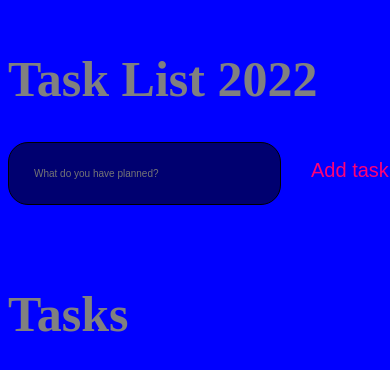
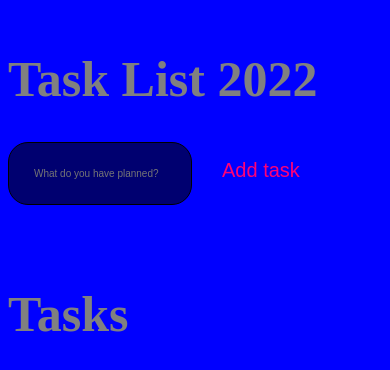
Before and after one commit to honeyposh/react-todo, a React (Create React App) app: page / in a window 390 px wide. Shown: the top 370 px of the page. Built offline with nearby package versions, Linux system fonts and the light colour scheme.

Commit message:
media queries

```diff
--- a/src/components/Input.module.css
+++ b/src/components/Input.module.css
@@ -16,10 +16,11 @@ button {
 }
 @media (max-width: 768px) {
   input {
-    width: 70%;
+    width: auto;
     font-size: 10px;
   }
   button {
     font-size: 20px;
+    /* width: 30px; */
   }
 }
```
